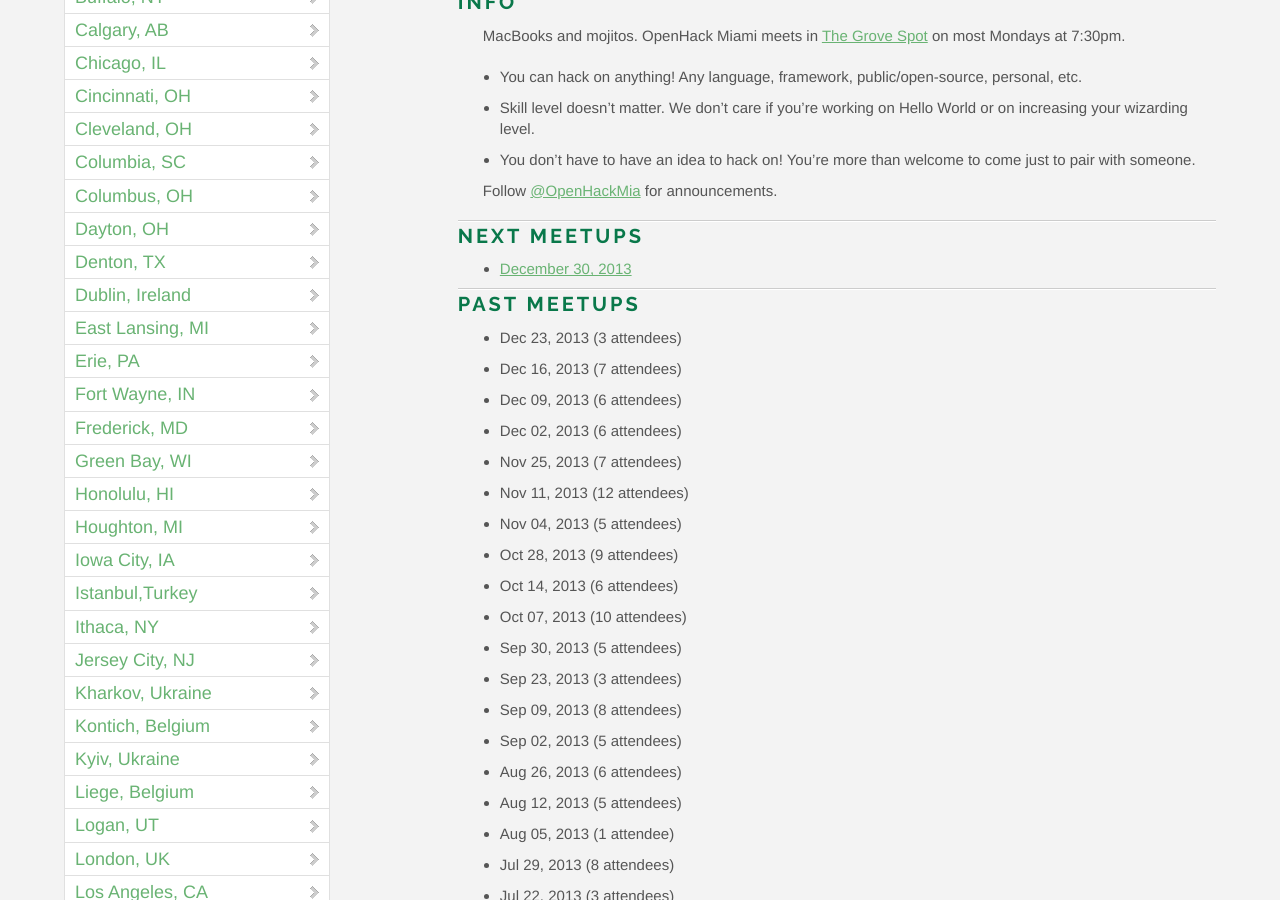
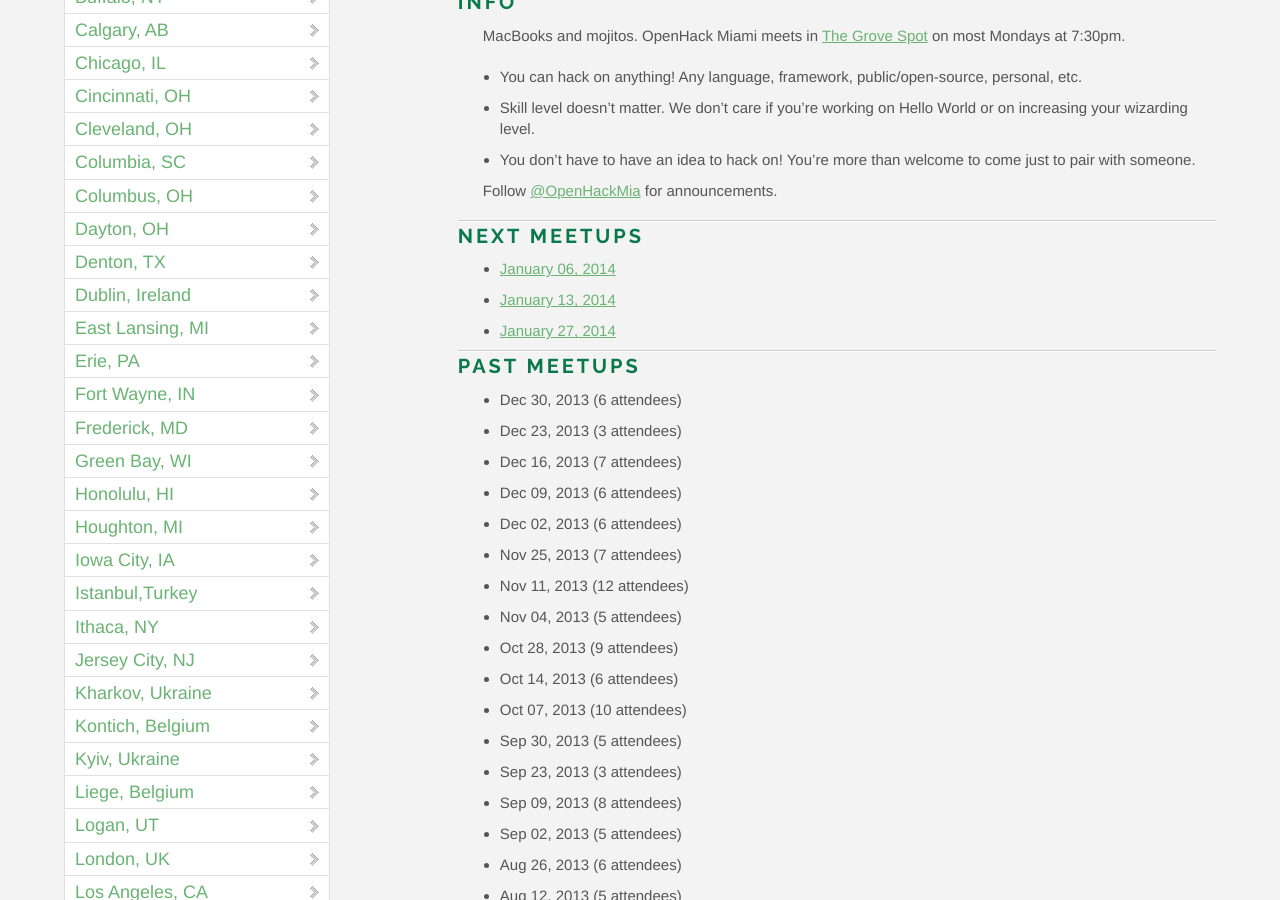
Before and after one commit to OpenHack/openhack.github.com, a Jekyll site: the page built from miami/index.markdown, in a window 1280 px wide and 900 px high, scrolled down 733 px. Built offline with Jekyll 4.4.1, drawn with Linux system fonts in a browser that asks for light colours; nearby versions of some CDN libraries; Markdown is read by kramdown in place of the engine named in the settings; comment, search, counter and statistics services are not loaded.

Commit message:
update miami meetup info

```diff
--- a/miami/index.markdown
+++ b/miami/index.markdown
@@ -19,10 +19,13 @@ Follow [@OpenHackMia](http://twitter.com/openhackmia) for announcements.
 
 ### Next meetups
 
-* [December 30, 2013](http://www.meetup.com/miamirb/events/152747172/)
+* [January 06, 2014](http://www.meetup.com/miamirb/events/158106892/)
+* [January 13, 2014](http://www.meetup.com/miamirb/events/158107032/)
+* [January 27, 2014](http://www.meetup.com/miamirb/events/158107282/)
 
 ### Past meetups
 
+* Dec 30, 2013 (6 attendees)
 * Dec 23, 2013 (3 attendees)
 * Dec 16, 2013 (7 attendees)
 * Dec 09, 2013 (6 attendees)
```
